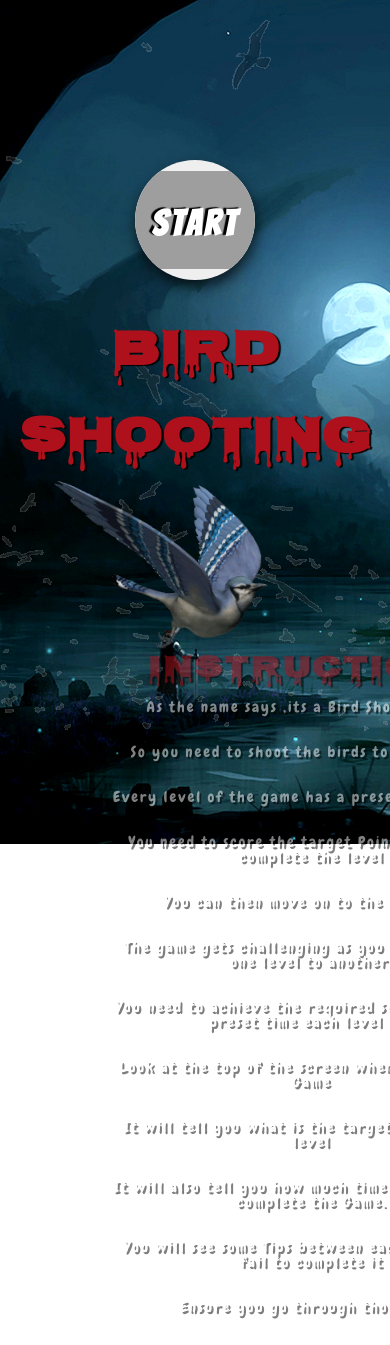
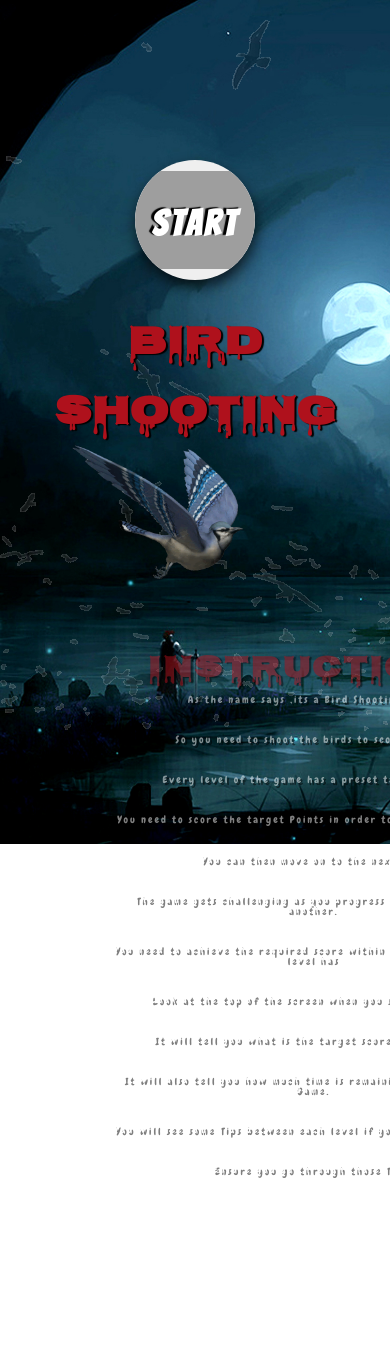
Before and after one commit to imranhsayed/shooting-game, a PHP site: page / in a window 390 px wide; the page is wider, and only the part inside the window is pictured. After the commit the page ends 1178 px from the top of that part, so only its background shows below. Run offline with PHP 8.4, Linux system fonts and the light colour scheme; grey boxes are pictures that could not be loaded.

Commit message:
started making the game for reponsive design

```diff
--- a/style.css
+++ b/style.css
@@ -7,6 +7,7 @@ html{
     padding: 0;
 }
 body {
+    height: 100%;
     margin-top: 0;
     background:#0D343A;
     background:-webkit-gradient(linear,0% 0%,0% 100%, from(rgba(13,52,58,1) ), to(#000000)  );
@@ -20,10 +21,9 @@ body {
     -ms-user-select: none;
     user-select: none;
 }
-
-/*p, span, body {*/
-    /*font-family: 'Nosifer';*/
-/*}*/
+.body, .header {
+    font-family: 'Chewy';
+}
 
 .drop {
     background:-webkit-gradient(linear,0% 0%,0% 100%, from(rgba(13,52,58,1) ), to(rgba(255,255,255,0.6))  );
@@ -347,14 +347,6 @@ CSS for credits game ending
     box-sizing: border-box;
 }
 
-html, body {
-    height: 100%;
-}
-
-body {
-    overflow: hidden;
-}
-
 .wrapper {
     position: absolute;
     top: 100%;
@@ -459,6 +451,32 @@ body {
     font-family: 'Chewy';
 }
 
-.body, .header {
-    font-family: 'Chewy';
+@media only screen and ( max-width: 1024px ) {
+    body, .level1-instructions-right{
+        font-size: 10px;
+    }
+    h1{
+        font-size: 40px;
+    }
+    .gun-image{
+        display: none;
+    }
+    img{
+        width: 60px;
+    }
+    .blood-splat-img{
+        width: 70px;
+    }
+    .gun-aim{
+
+    }
+    .man-bird-image{
+        width: 300px;
+    }
+
+    .bird-game-start-gif img, .dragon-entry-green, .dragon-entry-brown,
+    .dragon-entry-dark-green, .dragon-fire-left, .dragon-fire-right,
+    .dragon-fire, .dragon-final, .sleeping-dragon{
+        width: 200px;
+    }
 }
```
